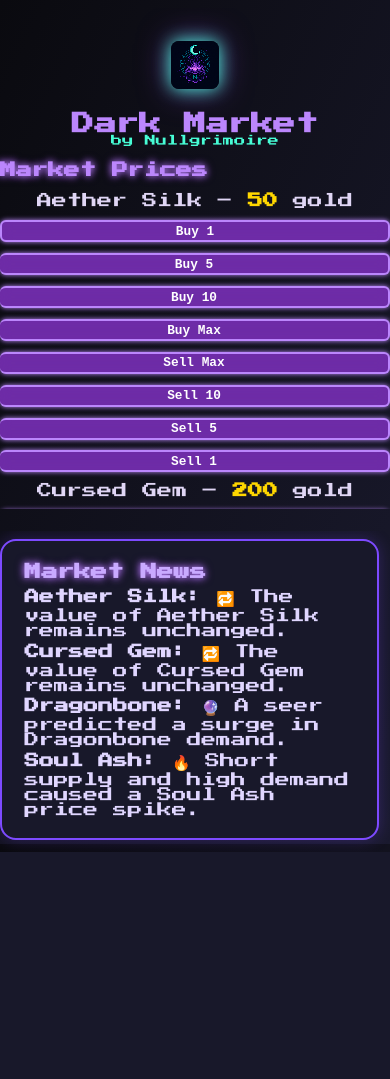
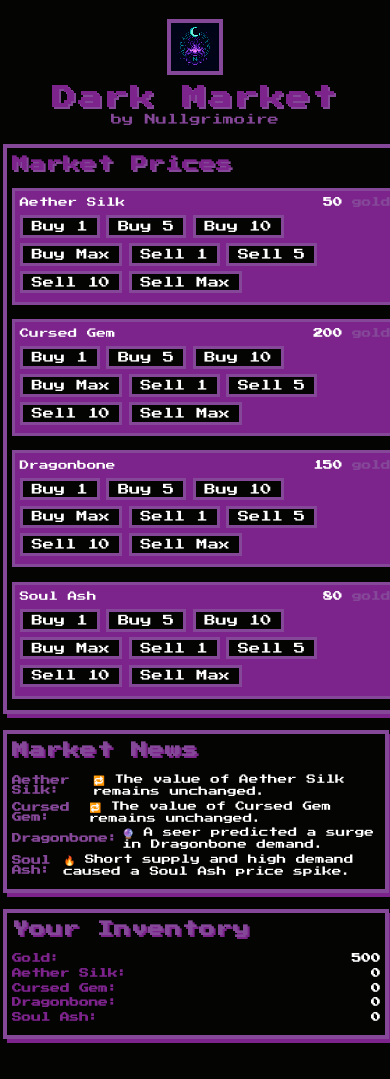
Before and after one commit to Nullgrimoire/Dark-Market, a Flask app: page / in a window 390 px wide. Before the commit the page ends 852 px from the top, so only its background shows below. Run offline with Flask 3, Linux system fonts and the light colour scheme.

Commit message:
🎨 Revamp Dark Market UI and enhance CSS styling
- Refactored HTML structure for improved semantic layout and accessibility
- Updated CSS to utilize CSS variables for better theming and maintainability
- Enhanced mobile responsiveness with new flexbox layouts and media queries
- Improved market item display with clearer pricing and action buttons
- Streamlined inventory and news sections for a more cohesive user experience

```diff
--- a/static/style.css
+++ b/static/style.css
@@ -1,358 +1,223 @@
 @import url('https://fonts.googleapis.com/css2?family=Press+Start+2P&display=swap');
 
-html, body {
-  height: 100%;
-  margin: 0;
-  padding: 0;
-}
-body {
-  height: 100vh;
-  min-height: unset;
-  display: flex;
-  flex-direction: column;
-  background: linear-gradient(to bottom right, #0a0a0f, #1a1a2e);
-  color: #e0d6f5;
-  font-family: 'Press Start 2P', monospace;
-  padding-top: 0.5em;
-  overflow: hidden;
+:root {
+  --black: #040403;
+  --dark-magenta: #7C238C;
+  --purpureus: #854798;
+  --white: #fff;
 }
 
-.container {
-  background: #111;
-  border: 2px solid #6e2ca7;
-  padding: 1rem;
-  border-radius: 20px;
-  box-shadow: 0 0 20px #6e2ca7;
-  width: 90%;
-  max-width: 700px;
-  animation: fadeIn 0.8s ease-out;
-  box-sizing: border-box;
-}
-
-@keyframes fadeIn {
-  from { opacity: 0; transform: scale(0.97); }
-  to { opacity: 1; transform: scale(1); }
-}
-
-.branding {
-  display: flex;
-  align-items: center;
-  gap: 1rem;
-  margin-bottom: 1em;
-  margin-top: 2.2em;
-  margin-left: 0;
-}
-
-.sigil {
-  width: 64px;
-  height: 64px;
-  image-rendering: pixelated;
-  border-radius: 8px;
-  box-shadow: 0 0 10px #47FDD6;
-  animation: pulseGlow 2.5s ease-in-out infinite;
-}
-
-@keyframes pulseGlow {
-  0%, 100% { box-shadow: 0 0 10px #47FDD6; }
-  50% { box-shadow: 0 0 20px #47FDD6, 0 0 40px #6e2ca7; }
-}
-
-.brand-text h1 {
-  font-size: 2rem;
+body {
+  background: var(--black);
+  min-height: 100vh;
   margin: 0;
-  color: #bb86fc;
-}
-
-.byline {
-  font-size: 0.8rem;
-  color: #47FDD6;
-  margin: 0;
+  font-family: 'Press Start 2P', monospace;
+  color: var(--white);
 }
 
 .header {
   display: flex;
+  flex-direction: column;
   align-items: center;
-  gap: 1rem;
-  font-size: 1.7rem;
-  color: #bb86fc;
+  margin-top: 2.5rem;
+  margin-bottom: 2.5rem;
+}
+.logo {
+  width: 48px;
+  height: 48px;
+  image-rendering: pixelated;
+  border: 4px solid var(--purpureus);
+  background: var(--black);
   margin-bottom: 0.7rem;
 }
+.header-title h1 {
+  font-size: 1.5rem;
+  font-family: 'Press Start 2P', monospace;
+  color: var(--dark-magenta);
+  margin: 0;
+  letter-spacing: 2px;
+  text-align: center;
+  text-shadow: 2px 2px 0 var(--purpureus), 4px 4px 0 var(--black);
+}
+.byline {
+  font-size: 0.7rem;
+  color: var(--purpureus);
+  margin: 0.2rem 0 0 0;
+  font-family: 'Press Start 2P', monospace;
+  text-align: center;
+}
 
-.icon {
-  font-size: 2rem;
+.main-content {
+  display: flex;
+  justify-content: center;
+  align-items: flex-start;
+  gap: 1.5rem;
+  max-width: 950px;
+  margin: 0 auto 2.5rem auto;
+  width: 100%;
+  padding: 0 1rem;
+}
+
+.market-section {
+  flex: 2 1 400px;
+  min-width: 320px;
+  max-width: 420px;
+}
+.side-section {
+  display: flex;
+  flex-direction: column;
+  gap: 1rem;
+  flex: 1 1 260px;
+  min-width: 220px;
+  max-width: 320px;
+}
+
+.glass-card {
+  background: var(--black);
+  border: 4px solid var(--purpureus);
+  border-radius: 0;
+  box-shadow: 4px 4px 0 var(--dark-magenta), 8px 8px 0 var(--black);
+  padding: 1.2rem 1.2rem 1rem 1.2rem;
+  margin-bottom: 0;
 }
 
 h2 {
-  color: #bb86fc;
-  margin-top: 1rem;
-  margin-bottom: 0.7rem;
-  font-size: 1.2rem;
-  animation: glowText 4s ease-in-out infinite;
+  font-size: 1rem;
+  font-family: 'Press Start 2P', monospace;
+  color: var(--dark-magenta);
+  margin-top: 0;
+  margin-bottom: 1rem;
+  letter-spacing: 1px;
+  text-shadow: 2px 2px 0 var(--purpureus);
+}
+.news-card h2, .inventory-card h2 {
+  color: var(--purpureus);
+  text-shadow: 2px 2px 0 var(--dark-magenta);
 }
 
-.market-info h2 {
-  margin-bottom: 0.5em;
+#prices {
+  display: flex;
+  flex-direction: column;
+  gap: 0.7rem;
 }
-
-@keyframes glowText {
-  0%, 100% { text-shadow: 0 0 4px #bb86fc; }
-  50% { text-shadow: 0 0 8px #bb86fc, 0 0 12px #6e2ca7; }
+.market-item {
+  background: var(--dark-magenta);
+  border: 3px solid var(--purpureus);
+  border-radius: 0;
+  box-shadow: 2px 2px 0 var(--black);
+  padding: 0.7rem 0.7rem 0.5rem 0.7rem;
+  margin-bottom: 0.2rem;
 }
-
+.market-item-header {
+  display: flex;
+  justify-content: space-between;
+  align-items: center;
+  margin-bottom: 0.5rem;
+}
+.market-item-name {
+  font-size: 0.8rem;
+  font-family: 'Press Start 2P', monospace;
+  color: var(--white);
+}
+.market-item-price {
+  font-size: 0.8rem;
+  color: var(--white);
+  font-family: 'Press Start 2P', monospace;
+  font-weight: 700;
+}
 .gold {
-  color: gold;
+  color: var(--purpureus);
   font-weight: bold;
 }
 
-.inventory, .rumors {
-  background: #1b1b2f;
-  padding: 1rem;
-  border-radius: 10px;
-  margin-top: 0.5rem;
-  box-shadow: 0 0 10px #6e2ca7 inset;
+.market-actions {
+  display: flex;
+  flex-wrap: wrap;
+  gap: 0.2em;
+  margin-bottom: 0.1em;
+}
+.market-actions button {
+  background: var(--black);
+  border: 3px solid var(--purpureus);
+  color: var(--white);
+  font-family: 'Press Start 2P', monospace;
+  font-size: 0.7rem;
+  padding: 0.25em 0.8em;
+  margin-bottom: 2px;
+  margin-right: 0.3em;
+  border-radius: 0;
+  box-shadow: 2px 2px 0 var(--dark-magenta);
+  cursor: pointer;
+  transition: background 0.1s, color 0.1s;
+}
+.market-actions button:hover {
+  background: var(--purpureus);
+  color: var(--black);
+  border-color: var(--white);
 }
 
-.inventory {
-  min-height: unset;
-  height: auto;
-  max-height: 200px;
-  overflow-y: auto;
-  margin-top: 0.3rem;
-  padding: 0.7rem;
+.news-card ul, .inventory-card ul {
+  list-style: none;
+  padding: 0;
+  margin: 0;
+}
+.news-card li, .inventory-card li {
+  display: flex;
+  justify-content: space-between;
+  align-items: center;
+  margin-bottom: 0.5em;
+  font-size: 0.7rem;
+  color: var(--white);
+  font-family: 'Press Start 2P', monospace;
+}
+.news-item-name {
+  color: var(--purpureus);
+  font-weight: 700;
+  margin-right: 0.5em;
+}
+.news-item-text {
+  color: var(--white);
+  font-weight: 400;
+}
+.inventory-card li span:first-child {
+  color: var(--dark-magenta);
+  font-weight: 700;
+}
+.inventory-card li span:last-child {
+  color: var(--white);
+  font-weight: 600;
 }
 
-ul {
-  list-style: none;
-  padding: 0;
-}
-
-li {
-  margin-bottom: 0.5rem;
-}
-
-button {
-  background-color: #6e2ca7;
-  border: 2px solid #bb86fc;
-  color: #fff;
-  padding: 5px 12px;
-  margin-left: 5px;
-  font-family: 'Courier New', monospace;
-  font-weight: bold;
-  border-radius: 8px;
-  box-shadow: 0 0 5px #bb86fc, 0 0 10px #6e2ca7 inset;
-  transition: all 0.2s ease-in-out;
-}
-
-button:hover {
-  background-color: #bb86fc;
-  color: #000;
-  transform: scale(1.1);
-  box-shadow: 0 0 10px #bb86fc, 0 0 20px #6e2ca7;
-}
-
-/* --- Improved Buy/Sell Button Styles --- */
-.market-buttons {
-  display: flex;
-  flex-wrap: wrap;
-  gap: 0.08em;
-  margin-top: 0.1em;
-  margin-bottom: 0.2em;
-  justify-content: center;
-  max-width: 100%;
-}
-.market-buttons .buy-btn,
-.market-buttons .sell-btn {
-  min-width: 48px;
-  padding: 0.12em 0.3em;
-  font-size: 0.85em;
-  margin-bottom: 1px;
-  border-radius: 6px;
-}
-/* Remove border-radius rules for :first-child and :last-child */
-.market-buttons .buy-btn:not(:first-child),
-.market-buttons .buy-btn:last-child,
-.market-buttons .sell-btn:not(:first-child),
-.market-buttons .sell-btn:last-child {
-  border-radius: 6px;
-  border-left: none;
-}
-.market-buttons .buy-btn:hover {
-  background: #2e5a2e;
-  color: #fff;
-}
-.market-buttons .sell-btn:hover {
-  background: #5a2e2e;
-  color: #fff;
-}
-
-/* Make the item/price row more compact */
-#prices li {
-  display: flex;
-  flex-direction: column;
-  align-items: center;
-  justify-content: flex-start;
-  margin-bottom: 0.4em;
-  gap: 0.15em;
-  width: 100%;
-}
-
-.market-row {
-  display: flex;
-  align-items: center;
-  justify-content: space-between;
-  gap: 0.5em;
-  margin-bottom: 0.7em;
-  width: 100%;
-}
-.item-label {
-  font-size: 1.15em;
-  white-space: nowrap;
-}
-
-/* Responsive for mobile */
-@media (max-width: 600px) {
-  .container {
-    width: 95%;
-    padding: 1rem;
+@media (max-width: 900px) {
+  .main-content {
+    flex-direction: column;
+    gap: 1rem;
+    align-items: stretch;
+    max-width: 99vw;
   }
-
-  .branding {
-    flex-direction: column;
-    align-items: center;
-    text-align: center;
-  }
-
-  .sigil {
-    width: 48px;
-    height: 48px;
-    margin-bottom: 0.5rem;
-  }
-
-  .brand-text h1 {
-    font-size: 1.4rem;
-  }
-
-  .byline {
-    font-size: 0.7rem;
-  }
-
-  .market-info h2,
-  .rumors h2 {
-    font-size: 1rem;
-  }
-
-  button {
-    display: block;
+  .market-section, .side-section {
+    max-width: unset;
+    min-width: unset;
     width: 100%;
-    margin: 0.5rem 0;
-  }
-
-  .inventory p {
-    font-size: 0.85rem;
-  }
-
-  .market-buttons {
-    flex-wrap: wrap;
-    gap: 0.12em;
-    justify-content: center;
-  }
-  #prices li {
-    flex-direction: column;
-    align-items: center;
-    gap: 0.2em;
   }
 }
-@media (max-width: 700px) {
-  .market-row {
-    flex-direction: column;
-    align-items: flex-start;
-    gap: 0.3em;
+@media (max-width: 600px) {
+  .header {
+    margin-top: 1.2rem;
+    margin-bottom: 1.2rem;
   }
-  .item-label {
-    font-size: 1em;
+  .main-content {
+    padding: 0 0.2rem;
+  }
+  .glass-card {
+    padding: 0.5rem 0.3rem 0.5rem 0.3rem;
+    border-radius: 0;
+  }
+  .market-item {
+    padding: 0.4rem 0.3rem 0.3rem 0.3rem;
+    border-radius: 0;
+  }
+  .market-item-header, .market-item-name, .market-item-price, .news-card li, .inventory-card li {
+    font-size: 0.6rem;
   }
 }
-
-.container-flex {
-  display: flex;
-  flex-direction: row;
-  gap: 1em;
-  justify-content: flex-start;
-  align-items: flex-start;
-  width: 100vw;
-  max-width: 100vw;
-  margin: 0;
-  flex: 1 0 auto;
-  height: 100vh;
-  box-sizing: border-box;
-  overflow: hidden;
-}
-
-.main-column, .rumors-column {
-  align-items: flex-start;
-  text-align: left;
-}
-
-.market-info, .inventory, .rumors-box {
-  text-align: left;
-}
-
-.main-column, .rumors-column {
-  overflow-y: auto;
-  max-height: 98vh;
-}
-.main-column {
-  flex: 2 1 500px;
-  min-width: 320px;
-}
-.rumors-column {
-  flex: 1 1 320px;
-  min-width: 260px;
-  max-width: 400px;
-}
-.rumors-box {
-  background: #18182a;
-  border: 2px solid #7d4aff;
-  border-radius: 16px;
-  padding: 1.5em 1.5em 1em 1.5em;
-  margin-top: 1.2em;
-  margin-right: 0.7em;
-  color: #e0d6ff;
-  box-shadow: 0 0 16px #7d4aff44;
-}
-.rumors-box h2 {
-  margin-top: 0;
-  margin-bottom: 0.5em;
-  color: #c9aaff;
-  font-size: 1.1em;
-}
-.rumors-box ul {
-  list-style: none;
-  padding-left: 0;
-  margin: 0;
-}
-.rumors-box li {
-  margin-bottom: 0.4em;
-  font-size: 0.98em;
-}
-@media (max-width: 1000px) {
-  .container-flex {
-    flex-direction: column;
-    gap: 1.5em;
-    align-items: stretch;
-  }
-  .rumors-column {
-    max-width: 100%;
-    min-width: 0;
-  }
-  .main-column {
-    min-width: 0;
-  }
-  .rumors-box {
-    margin-top: 0.5em;
-  }
-}
-
-body, .container, .container-flex {
-  font-size: 0.97em;
-}
--- a/templates/index.html
+++ b/templates/index.html
@@ -6,49 +6,50 @@
   <title>Dark Market | Nullgrimoire</title>
   <link rel="stylesheet" href="{{ url_for('static', filename='style.css') }}">
   <link rel="icon" type="image/png" href="{{ url_for('static', filename='images/sigil.png') }}">
-
   <script>
     async function updateMarket() {
-      console.log('Fetching market data...');
       const res = await fetch(`/api/market?t=${Date.now()}`);
       const data = await res.json();
-      console.log('Received market data:', data);
-
+      // Market Prices
       const pricesEl = document.getElementById("prices");
       pricesEl.innerHTML = "";
       for (const [item, price] of Object.entries(data.prices)) {
         pricesEl.innerHTML += `
-          <li class=\"market-row\">
-            <span class=\"item-label\">${item} – <span class=\"gold\">${price}</span> gold</span>
-            <div class=\"market-buttons\">
-              <button class=\"buy-btn\" onclick=\"trade('${item}', 'buy', 1)\">Buy 1</button>
-              <button class=\"buy-btn\" onclick=\"trade('${item}', 'buy', 5)\">Buy 5</button>
-              <button class=\"buy-btn\" onclick=\"trade('${item}', 'buy', 10)\">Buy 10</button>
-              <button class=\"buy-btn\" onclick=\"trade('${item}', 'buy', 'max')\">Buy Max</button>
-              <button class=\"sell-btn\" onclick=\"trade('${item}', 'sell', 'max')\">Sell Max</button>
-              <button class=\"sell-btn\" onclick=\"trade('${item}', 'sell', 10)\">Sell 10</button>
-              <button class=\"sell-btn\" onclick=\"trade('${item}', 'sell', 5)\">Sell 5</button>
-              <button class=\"sell-btn\" onclick=\"trade('${item}', 'sell', 1)\">Sell 1</button>
+          <div class='market-item'>
+            <div class='market-item-header'>
+              <span class='market-item-name'>${item}</span>
+              <span class='market-item-price'>${price} <span class='gold'>gold</span></span>
             </div>
-          </li>`;
+            <div class='market-actions'>
+              <button onclick=\"trade('${item}', 'buy', 1)\">Buy 1</button>
+              <button onclick=\"trade('${item}', 'buy', 5)\">Buy 5</button>
+              <button onclick=\"trade('${item}', 'buy', 10)\">Buy 10</button>
+              <button onclick=\"trade('${item}', 'buy', 'max')\">Buy Max</button>
+              <button onclick=\"trade('${item}', 'sell', 1)\">Sell 1</button>
+              <button onclick=\"trade('${item}', 'sell', 5)\">Sell 5</button>
+              <button onclick=\"trade('${item}', 'sell', 10)\">Sell 10</button>
+              <button onclick=\"trade('${item}', 'sell', 'max')\">Sell Max</button>
+            </div>
+          </div>`;
       }
-
-      const rumorsEl = document.getElementById("rumors");
-      rumorsEl.innerHTML = "";
+      // Market News
+      const newsEl = document.getElementById("market-news");
+      newsEl.innerHTML = "";
       for (const [item, rumor] of Object.entries(data.rumors)) {
-        rumorsEl.innerHTML += `<li><strong>${item}:</strong> ${rumor}</li>`;
+        newsEl.innerHTML += `<li><span class='news-item-name'>${item}:</span> <span class='news-item-text'>${rumor}</span></li>`;
       }
-
-      const inventoryEl = document.querySelector('.inventory');
-      inventoryEl.innerHTML = `<p>Gold: ${data.inventory["Gold"]}</p>`;
+      // Inventory
+      const inventoryEl = document.getElementById('inventory-list');
+      inventoryEl.innerHTML = '';
+      // Ensure Gold is always at the top
+      if ('Gold' in data.inventory) {
+        inventoryEl.innerHTML += `<li><span>Gold:</span> <span>${data.inventory['Gold']}</span></li>`;
+      }
       for (const [item, qty] of Object.entries(data.inventory)) {
-        if (item !== 'Gold') {
-          inventoryEl.innerHTML += `<p>${item}: ${qty}</p>`;
-        }
+        if (item === 'Gold') continue;
+        inventoryEl.innerHTML += `<li><span>${item}:</span> <span>${qty}</span></li>`;
       }
-      console.log('Market data updated at:', new Date().toLocaleTimeString());
     }
-
     async function trade(item, action, quantity) {
       await fetch(`/trade/${action}/${item}`, {
         method: "POST",
@@ -57,38 +58,33 @@
       });
       updateMarket();
     }
-
     setInterval(updateMarket, 2500);
     window.onload = updateMarket;
   </script>
 </head>
 <body>
-  <div class="container-flex">
-    <div class="main-column">
-      <div class="branding">
-        <img src="{{ url_for('static', filename='images/sigil.png') }}" class="sigil" alt="Nullgrimoire Sigil">
-        <div class="brand-text">
-          <h1>Dark Market</h1>
-          <p class="byline">by Nullgrimoire</p>
-        </div>
+  <header class="header">
+    <img src="{{ url_for('static', filename='images/sigil.png') }}" class="logo" alt="Nullgrimoire Sigil">
+    <div class="header-title">
+      <h1>Dark Market</h1>
+      <p class="byline">by Nullgrimoire</p>
+    </div>
+  </header>
+  <main class="main-content">
+    <section class="market-section glass-card">
+      <h2>Market Prices</h2>
+      <div id="prices"></div>
+    </section>
+    <section class="side-section">
+      <div class="glass-card news-card">
+        <h2>Market News</h2>
+        <ul id="market-news"></ul>
       </div>
-
-      <div class="market-info">
-        <h2>Market Prices</h2>
-        <ul id="prices"></ul>
-
+      <div class="glass-card inventory-card">
         <h2>Your Inventory</h2>
-        <div class="inventory">
-          <p>Loading inventory...</p>
-        </div>
+        <ul id="inventory-list"></ul>
       </div>
-    </div>
-    <div class="rumors-column">
-      <div class="rumors-box">
-        <h2>Market News</h2>
-        <ul id="rumors"></ul>
-      </div>
-    </div>
-  </div>
+    </section>
+  </main>
 </body>
 </html>
```
